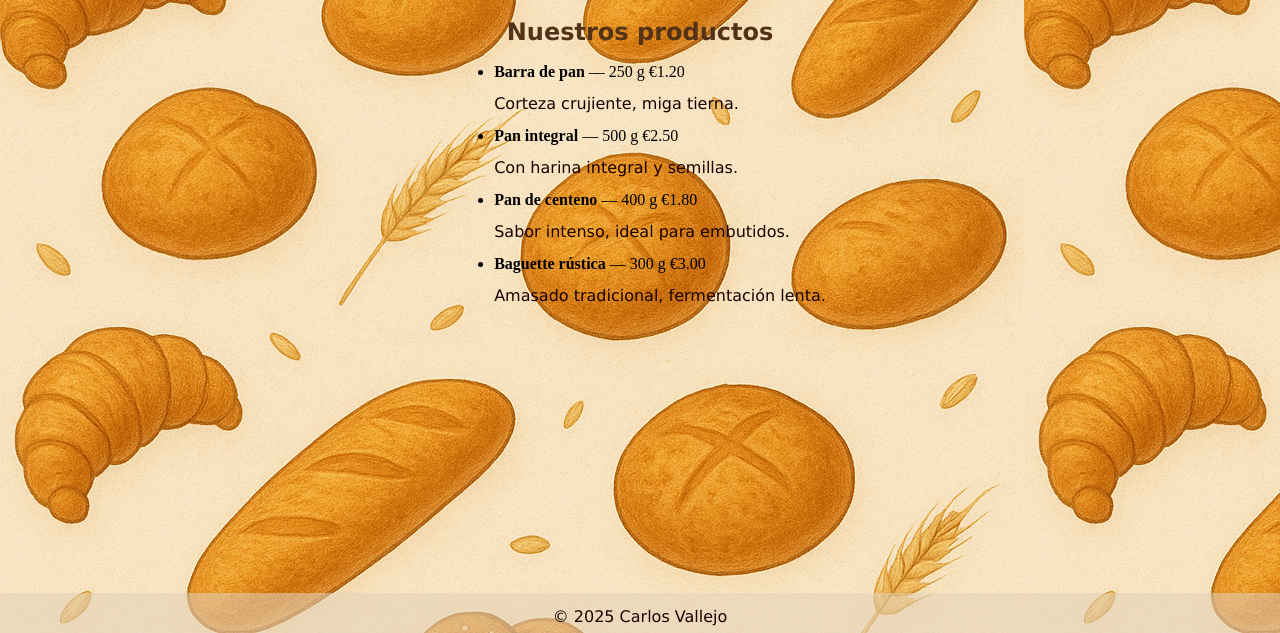
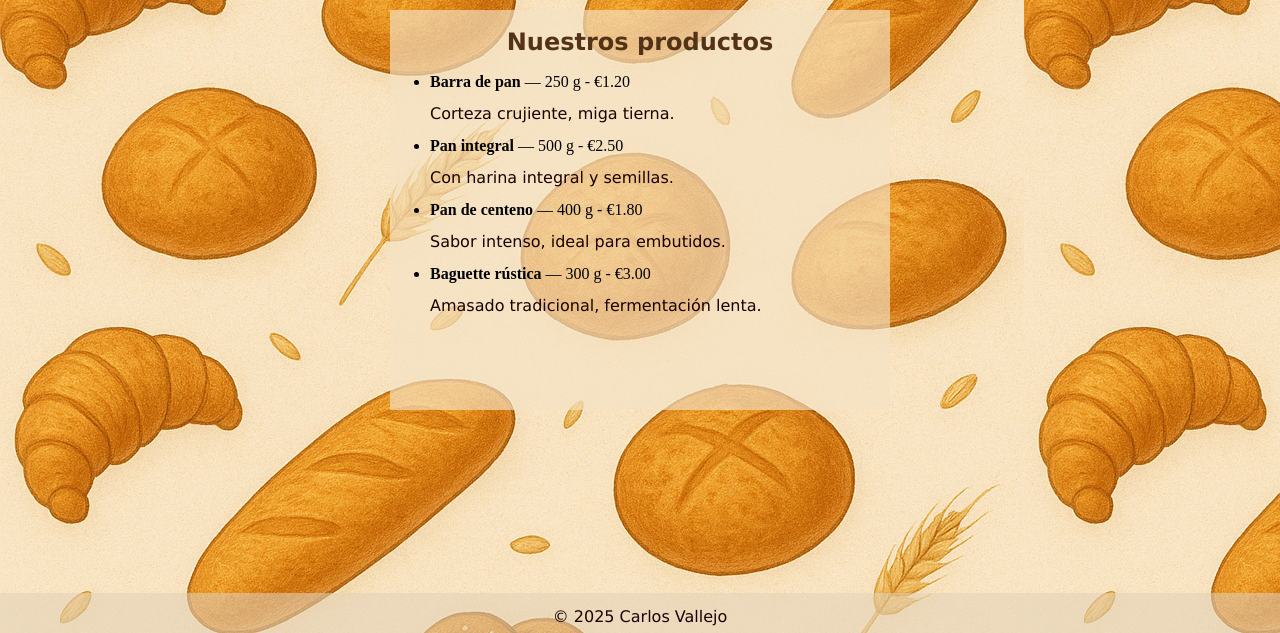
Before and after one commit to cdvallejo/web-con-django-dulce-enigma, a Django app: page /productos in a window 1280 px wide. Shown: the part 167-800 px from the top of the page. Run offline with Django 4.2, Linux system fonts and the light colour scheme.

Commit message:
cambios estilo

```diff
--- a/static/css/styles.css
+++ b/static/css/styles.css
@@ -70,6 +70,13 @@ section h2 {
   text-align: center;
 }
 
+.contenedor-texto {
+  margin-top: 10px;
+  background-color: #f5e2c4a9;
+  width: 500px;
+  height: 400px;
+}
+
 iframe {
   margin-bottom: 60px;
 }
--- a/templates/contacto.html
+++ b/templates/contacto.html
@@ -3,6 +3,7 @@
 {% load static %}
 
 {% block content %}
+
 <div class="center">
   <h1>Contacto</h1>
   <p>Dirección: {{ localizacion.direccion }}</p>
--- a/templates/index.html
+++ b/templates/index.html
@@ -4,7 +4,7 @@
 {% load static %}
 
 {% block content %}
-<img class="portada" src="{% static "images/eldulceenigma.png" %}">
+<img class="portada" src="{% static "images/eldulceenigma2.png" %}">
 <p>Panes y dulces artesanales elaborados con ingredientes naturales</p>
 <br><br><br>
 {% endblock %}
--- a/templates/productos.html
+++ b/templates/productos.html
@@ -5,23 +5,23 @@
 
 {% block content %}
 <!-- Listado de productos - Panadería -->
-<section id="productos-panaderia" aria-labelledby="titulo-panaderia">
+<section class="contenedor-texto" aria-labelledby="titulo-panaderia">
   <h2 id="titulo-panaderia">Nuestros productos</h2>
   <ul class="productos lista-panaderia" aria-label="Productos de panadería">
     <li class="producto" data-price="1.20">
-      <strong>Barra de pan</strong> — 250 g <span class="precio">€1.20</span>
+      <strong>Barra de pan</strong> — 250 g - <span class="precio">€1.20</span>
       <p class="descripcion">Corteza crujiente, miga tierna.</p>
     </li>
     <li class="producto" data-price="2.50">
-      <strong>Pan integral</strong> — 500 g <span class="precio">€2.50</span>
+      <strong>Pan integral</strong> — 500 g - <span class="precio">€2.50</span>
       <p class="descripcion">Con harina integral y semillas.</p>
     </li>
     <li class="producto" data-price="1.80">
-      <strong>Pan de centeno</strong> — 400 g <span class="precio">€1.80</span>
+      <strong>Pan de centeno</strong> — 400 g - <span class="precio">€1.80</span>
       <p class="descripcion">Sabor intenso, ideal para embutidos.</p>
     </li>
     <li class="producto" data-price="3.00">
-      <strong>Baguette rústica</strong> — 300 g
+      <strong>Baguette rústica</strong> — 300 g -
       <span class="precio">€3.00</span>
       <p class="descripcion">Amasado tradicional, fermentación lenta.</p>
     </li>
```
Also changed, not shown: static/images/eldulceenigma2.png (added).
